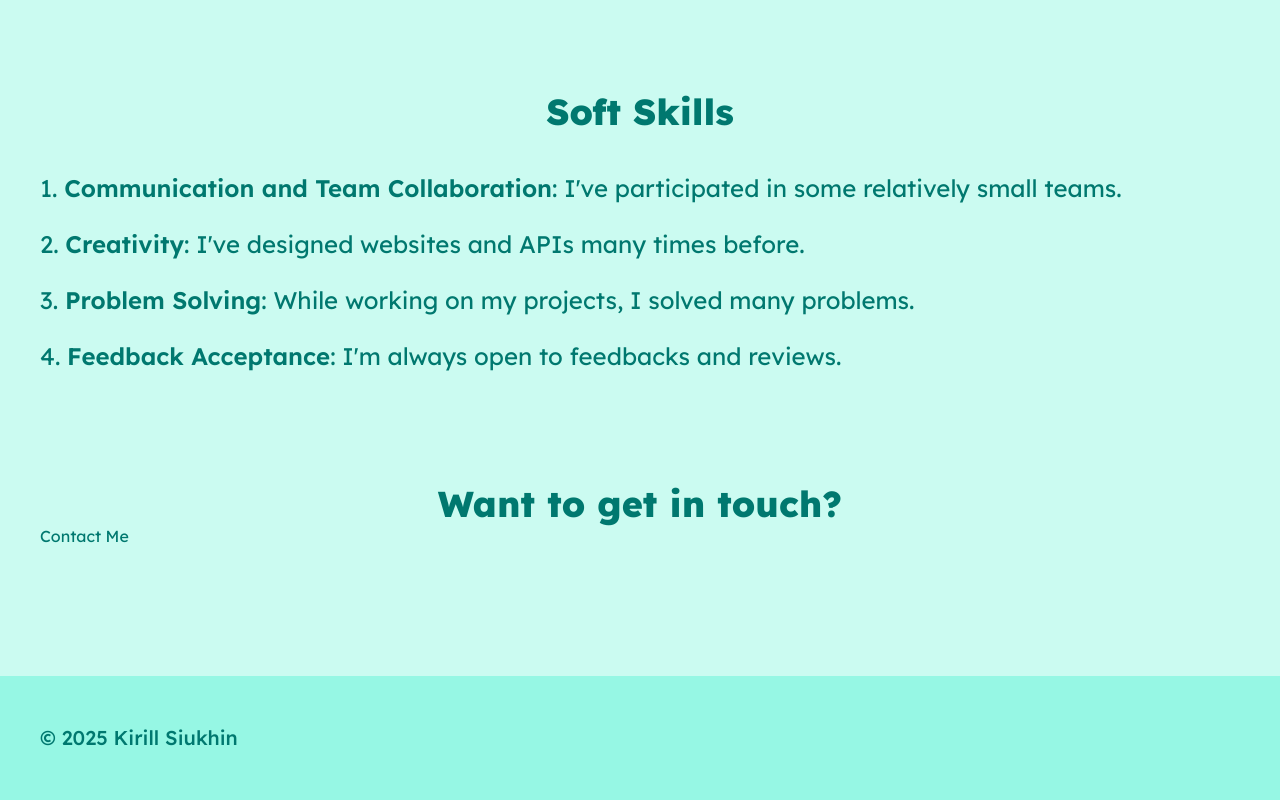
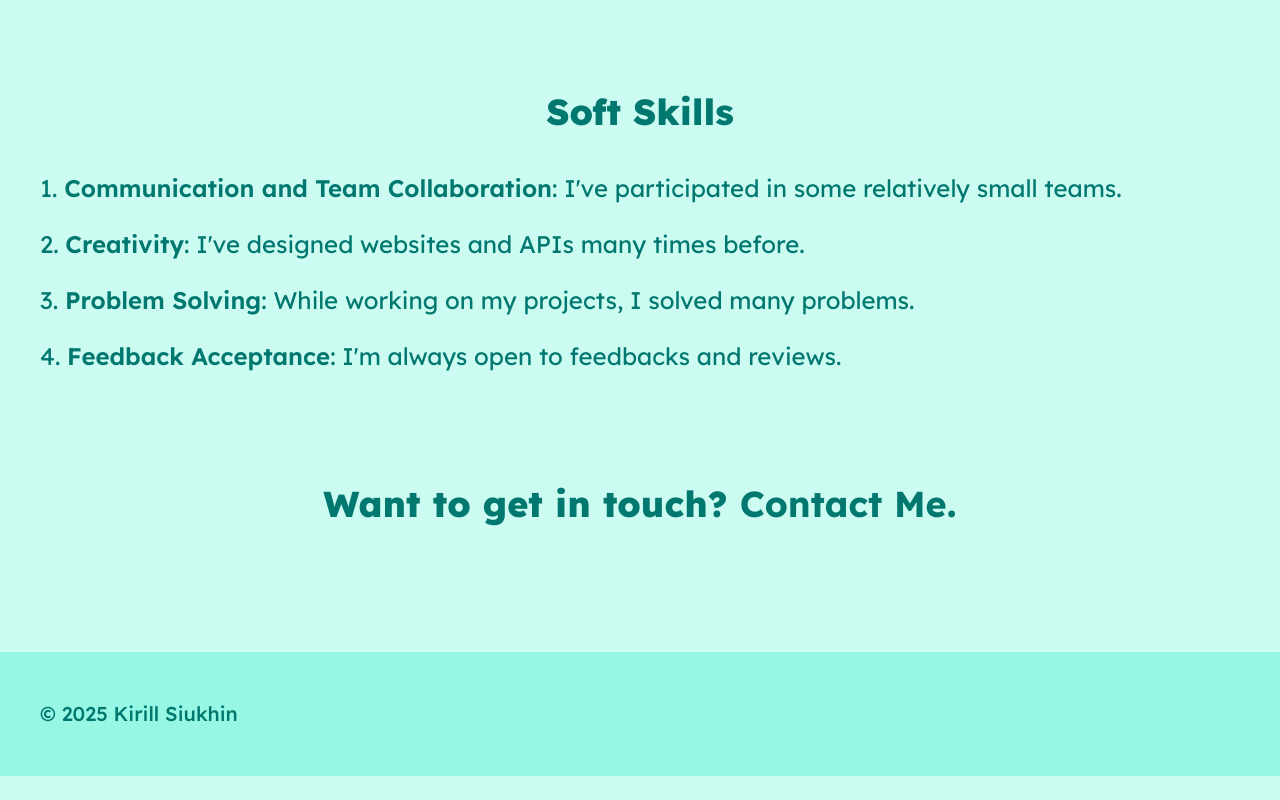
Before and after one commit to MisterKirill/website, a Next.js app: page / in a window 1280 px wide. Shown: the part 860-1660 px from the top of the page. After the commit the page ends 1636 px from the top, so only its background shows below. Built offline with nearby package versions, Linux system fonts and the light colour scheme.

Commit message:
fix: fix home page, BlogPostCard and TextLink

```diff
--- a/src/app/page.tsx
+++ b/src/app/page.tsx
@@ -1,8 +1,8 @@
 import { Metadata } from 'next';
-import Link from 'next/link';
 import Highlight from '@/components/Highlight';
 import HardSkills from '@/components/home/HardSkills';
 import SoftSkills from '@/components/home/SoftSkills';
+import TextLink from '@/components/TextLink';
 
 export const metadata: Metadata = {
   title: 'About Me – Kirill Siukhin',
@@ -28,9 +28,7 @@ export default function Page() {
 
       <SoftSkills />
 
-      <h1 className="text-center font-extrabold text-4xl mt-28">Want to get in touch?</h1>
-
-      <Link href="/contact">Contact Me</Link>
+      <h1 className="text-center font-extrabold text-4xl mt-28">Want to get in touch? <TextLink href="/contact">Contact Me</TextLink>.</h1>
     </div>
   );
 }
--- a/src/components/BlogPostCard.tsx
+++ b/src/components/BlogPostCard.tsx
@@ -7,7 +7,7 @@ export default function BlogPostCard({ post }: { post: Post }) {
     <Link href={`/blog/${post.url_name}`}>
       <div className="flex flex-col md:flex-row text-center items-center px-6 py-4 rounded-lg bg-teal-200 dark:bg-teal-700 transition-colors">
         <span className="font-bold text-2xl">{post.title}</span>
-        <span className="font-medium ml-auto">{moment(post.created_at).fromNow()}</span>
+        <span className="font-medium ml-auto mt-2 md:mt-0">{moment(post.created_at).fromNow()}</span>
       </div>
     </Link>
   );
--- a/src/components/TextLink.tsx
+++ b/src/components/TextLink.tsx
@@ -3,7 +3,7 @@ import Link, { LinkProps } from 'next/link';
 
 export default function TextLink({ children, ...props }: PropsWithChildren<LinkProps>) {
   return (
-    <Link className="font-semibold text-teal-500 transition-colors border-b-2 border-transparent hover:border-teal-500" {...props}>
+    <Link className="font-bold transition-colors border-b-3 border-transparent hover:border-teal-700 dark:hover:border-teal-200" {...props}>
       {children}
     </Link>
   );
```
